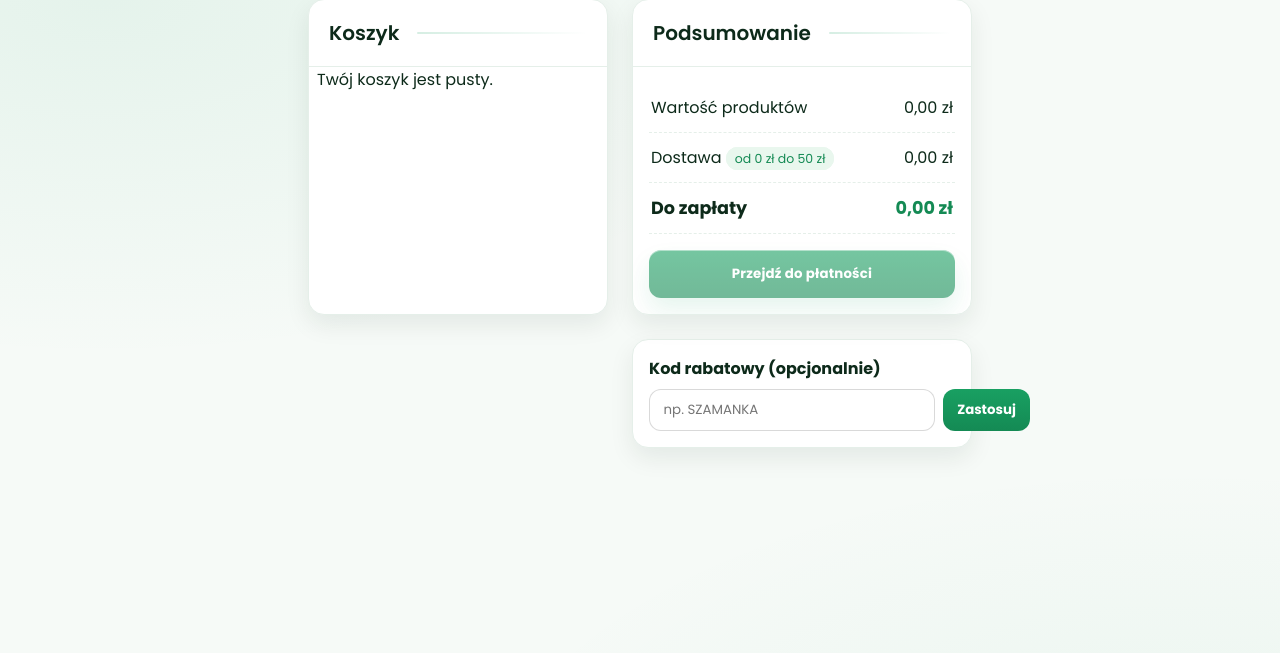
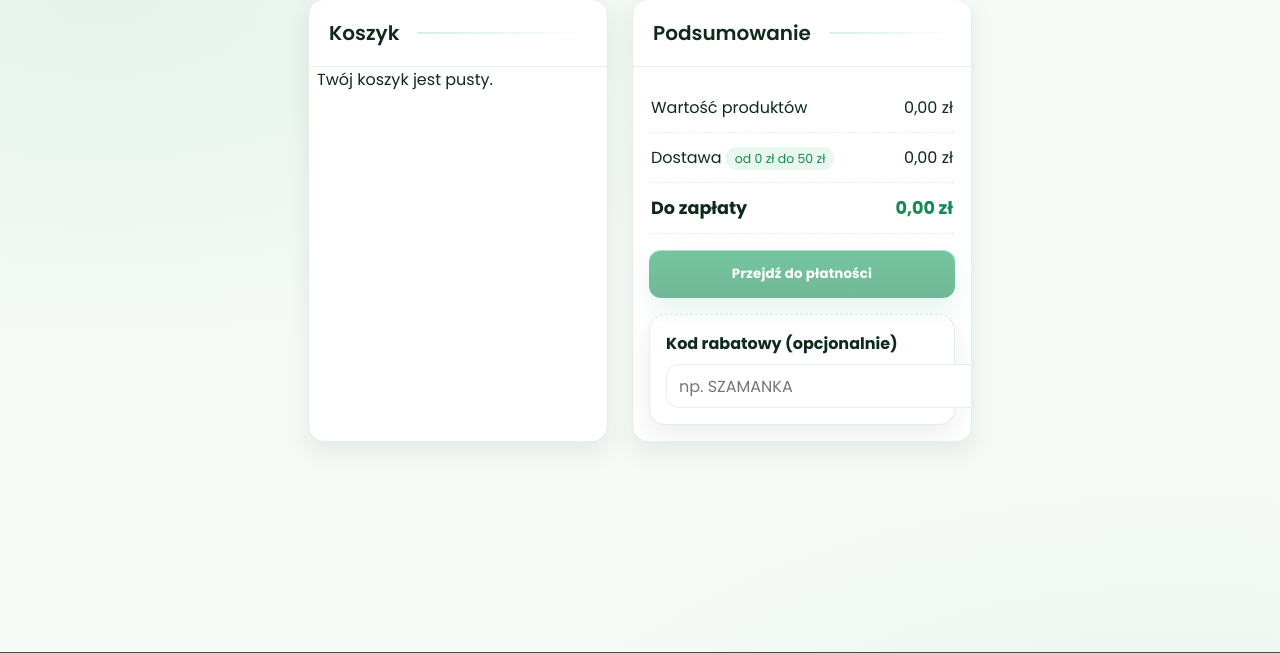
Before and after one commit to kamkim123/SzamankaSklep, a Django app: page /cart/ in a window 1280 px wide. Shown: the part 133-786 px from the top of the page. Run offline with Django 5.2, Linux system fonts and the light colour scheme; data comes from the database, SQL or seed files in the repository; parts of the project's set-up code (start-up, migrations or seed data) failed here and were passed over; some web fonts are replaced.

Commit message:
kody rabatowe 1.4 drobne poprawki wizualne

```diff
--- a/orders/static/orders/cart.css
+++ b/orders/static/orders/cart.css
@@ -781,7 +781,12 @@
 
 
 
-/* ===== Kupon: wygląd ===== */
+
+
+
+
+
+/* ===== Coupon box base ===== */
 .coupon-box{
   background: var(--card);
   border: 1px solid var(--line);
@@ -790,64 +795,67 @@
   padding: 16px;
 }
 
+.coupon-box label{
+  display:block;
+  margin-bottom:8px;
+  color: var(--ink);
+}
+
 .coupon-row{
   display:flex;
-  gap:.5rem;
-  margin-top:.5rem;
+  gap:10px;
+  align-items:center;
 }
 
 .coupon-row input{
-  flex: 1 1 auto;
-  height: 42px;
-  border-radius: 12px;
-  border: 1px solid rgba(0,0,0,.15);
-  padding: 0 .85rem;
-  outline: none;
+  flex:1 1 auto;
+  height:44px;
+  border-radius:12px;
+  border:1px solid var(--line);
+  padding:0 12px;
+  font: inherit;
+  outline:none;
 }
 
 .coupon-row input:focus{
-  border-color: rgba(25, 160, 98, .55);
-  box-shadow: 0 0 0 6px rgba(25, 160, 98, .12);
+  border-color: rgba(25,160,98,.55);
+  box-shadow: 0 0 0 6px rgba(25,160,98,.12);
 }
 
 .coupon-btn{
-  height: 42px;
-  padding: 0 14px;
-  border-radius: 12px;
-  border: 0;
+  height:44px;
+  padding:0 14px;
+  border-radius:12px;
+  border:0;
   background: linear-gradient(180deg, var(--green), var(--green-strong));
-  color: #fff;
-  font-weight: 700;
+  color:#fff;
+  font-weight:700;
   cursor:pointer;
 }
 
 .coupon-btn--ghost{
-  background: #fff;
+  background: transparent;
+  color: var(--green-strong);
   border: 1px solid var(--line);
-  color: var(--ink);
 }
 
-.coupon-remove{ margin-top: .5rem; }
+.coupon-remove{ margin-top:10px; }
 
-/* ===== Kupon: POZYCJONOWANIE ===== */
-/* Desktop: kupon w prawej kolumnie pod podsumowaniem */
-.container .coupon-box{
-  grid-column: 2;
-  grid-row: 2; /* pod aside (który jest w 1 wierszu) */
-  align-self: start;
+/* ===== Wariant B: przełączanie widoczności ===== */
+.coupon-box--mobile{ display:none; }
+.coupon-box--desktop{
+  margin: 0 16px 16px;         /* żeby wyglądało jak część karty podsumowania */
+  border-top: 1px dashed var(--line);
 }
 
-/* Mobile (1 kolumna): kupon ma być POD koszykiem i PRZED podsumowaniem */
+/* Na mobile pokazujemy box pod produktami, chowamy ten w aside */
 @media (max-width: 960px){
-  .container .coupon-box{
-    grid-column: 1;
-    grid-row: 2; /* po sekcji */
-  }
+  .coupon-box--mobile{ display:block; }
+  .coupon-box--desktop{ display:none; }
+}
 
-  /* podsumowanie spada na dół */
-  .container aside.card{
-    grid-column: 1;
-    grid-row: 3;
-    position: static; /* sticky na mobile zwykle przeszkadza */
-  }
+/* Bardzo małe ekrany: input i button pod sobą */
+@media (max-width: 480px){
+  .coupon-row{ flex-direction: column; align-items: stretch; }
+  .coupon-btn{ width:100%; }
 }
--- a/orders/templates/orders/cart.html
+++ b/orders/templates/orders/cart.html
@@ -54,6 +54,27 @@
             {% endfor %}
         </ul>
     </section>
+
+    <div class="coupon-box coupon-box--mobile">
+      <form method="post" action="{% url 'orders:cart_apply_coupon' %}">
+        {% csrf_token %}
+        <label for="coupon_code_m"><strong>Kod rabatowy (opcjonalnie)</strong></label>
+
+        <div class="coupon-row">
+          <input id="coupon_code_m" name="coupon_code" type="text"
+                 placeholder="np. SZAMANKA" value="{{ cart.coupon_code }}" />
+          <button type="submit" class="coupon-btn">Zastosuj</button>
+        </div>
+      </form>
+
+      {% if cart.coupon_code %}
+        <form method="post" action="{% url 'orders:cart_remove_coupon' %}" class="coupon-remove">
+          {% csrf_token %}
+          <button type="submit" class="coupon-btn coupon-btn--ghost">Usuń kod</button>
+        </form>
+      {% endif %}
+    </div>
+
     <aside class="card"><h2>Podsumowanie</h2>
         <div class="summary">
           <div class="row1"><span>Wartość produktów</span><span id="subtotal">{{ cart.subtotal }} zł</span></div>
@@ -77,18 +98,18 @@
           </a>
         </div>
 
-    </aside>
+        <!-- Kupon (DESKTOP: pod podsumowaniem) -->
+        <div class="coupon-box coupon-box--desktop">
+          <form method="post" action="{% url 'orders:cart_apply_coupon' %}">
+            {% csrf_token %}
+            <label for="coupon_code_d"><strong>Kod rabatowy (opcjonalnie)</strong></label>
 
-
-     <div class="coupon-box">
-         <form method="post" action="{% url 'orders:cart_apply_coupon' %}">
-            {% csrf_token %}
-            <label for="coupon_code"><strong>Kod rabatowy (opcjonalnie)</strong></label>
             <div class="coupon-row">
-              <input id="coupon_code" name="coupon_code" type="text" placeholder="np. SZAMANKA" value="{{ cart.coupon_code }}" />
+              <input id="coupon_code_d" name="coupon_code" type="text"
+                     placeholder="np. SZAMANKA" value="{{ cart.coupon_code }}" />
               <button type="submit" class="coupon-btn">Zastosuj</button>
             </div>
-         </form>
+          </form>
 
           {% if cart.coupon_code %}
             <form method="post" action="{% url 'orders:cart_remove_coupon' %}" class="coupon-remove">
@@ -96,7 +117,10 @@
               <button type="submit" class="coupon-btn coupon-btn--ghost">Usuń kod</button>
             </form>
           {% endif %}
-     </div>
+        </div>
+
+    </aside>
+
 
 </div>
 {% include "products/footer.html" %}
```
